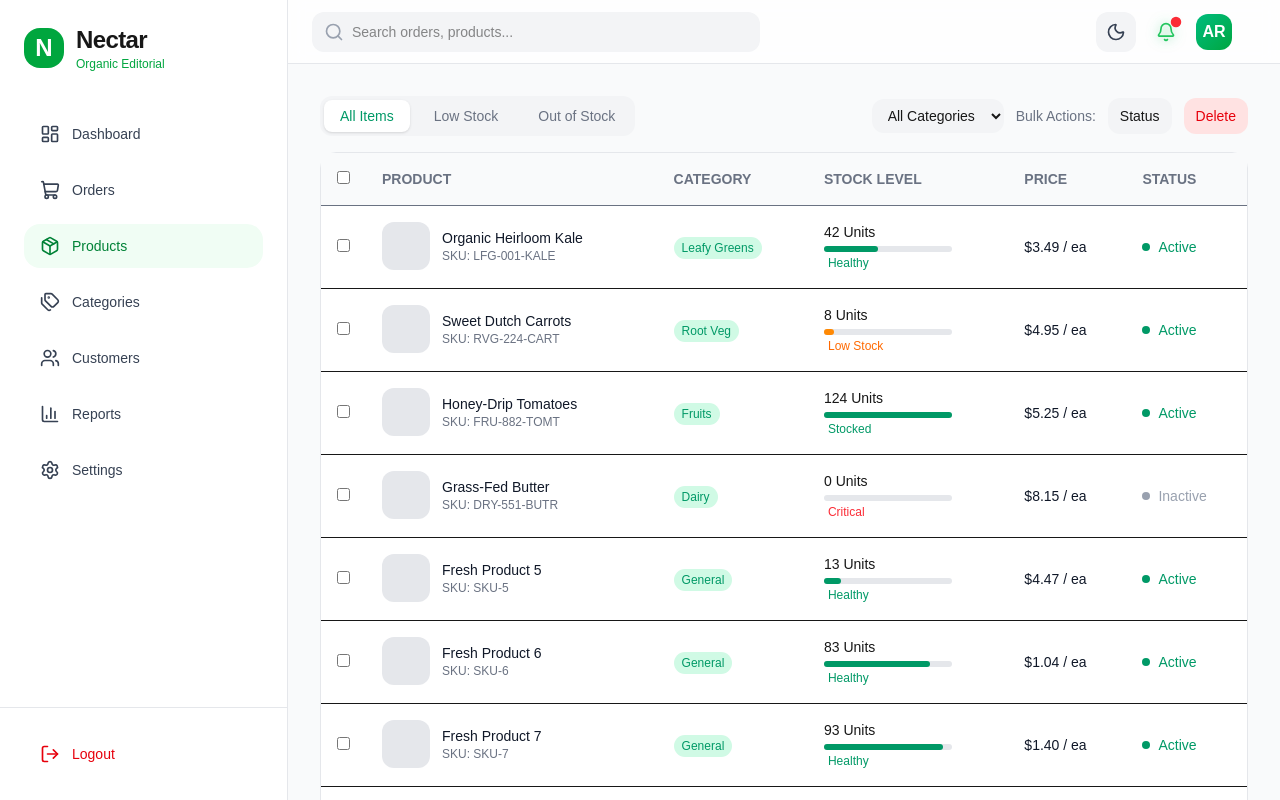
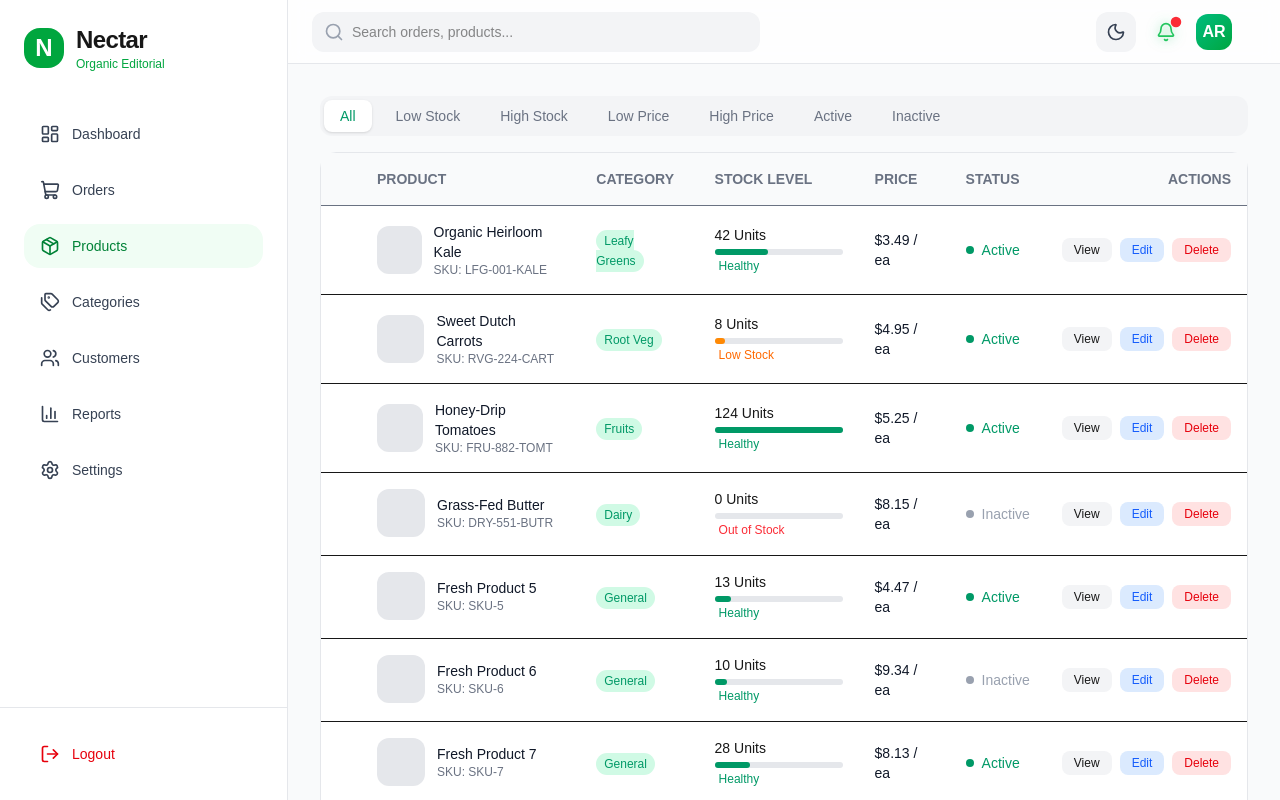
Before and after one commit to Robiul-Haque/Nectar_Dashboard_Next_Ts, a Next.js app: page /dashboard/products in a window 1280 px wide. Built offline with nearby package versions, Linux system fonts and the light colour scheme.

Commit message:
Update product page UI

```diff
--- a/src/app/dashboard/products/page.tsx
+++ b/src/app/dashboard/products/page.tsx
@@ -1,11 +1,16 @@
+"use client";
+
+import { useState } from "react";
 import ProductFilters from "@/components/dashboard/products/ProductFilters";
 import ProductTable from "@/components/dashboard/products/ProductTable";
 
 export default function ProductsPage() {
+    const [filter, setFilter] = useState("all");
+
     return (
         <section className="w-full space-y-4">
-            <ProductFilters />
-            <ProductTable />
+            <ProductFilters activeFilter={filter} setFilter={setFilter} />
+            <ProductTable filter={filter} />
         </section>
     );
 }
--- a/src/components/dashboard/products/ProductFilters.tsx
+++ b/src/components/dashboard/products/ProductFilters.tsx
@@ -1,40 +1,35 @@
 "use client";
 
-export default function ProductFilters() {
+interface Props {
+    activeFilter: string;
+    setFilter: (value: string) => void;
+}
+
+export default function ProductFilters({ activeFilter, setFilter }: Props) {
+    const filters = [
+        { label: "All", value: "all" },
+        { label: "Low Stock", value: "low" },
+        { label: "High Stock", value: "high" },
+        { label: "Low Price", value: "lowPrice" },
+        { label: "High Price", value: "highPrice" },
+        { label: "Active", value: "active" },
+        { label: "Inactive", value: "inactive" },
+    ];
+
     return (
-        <div className="w-full flex flex-col lg:flex-row justify-between items-start lg:items-center gap-4">
-
-            {/* LEFT */}
-            <div className="flex items-center gap-2 bg-gray-100 dark:bg-gray-800 p-1 rounded-xl">
-                <button className="px-4 py-1.5 bg-white dark:bg-gray-900 text-emerald-600 rounded-lg text-sm font-medium shadow-sm">
-                    All Items
+        <div className="flex flex-wrap gap-2 bg-gray-100 dark:bg-gray-800 p-1 rounded-xl">
+            {filters.map((f) => (
+                <button
+                    key={f.value}
+                    onClick={() => setFilter(f.value)}
+                    className={`px-4 py-1.5 text-sm rounded-lg transition ${activeFilter === f.value
+                        ? "bg-white dark:bg-gray-900 text-emerald-600 shadow-sm"
+                        : "text-gray-500 hover:text-gray-900 dark:hover:text-white"
+                        }`}
+                >
+                    {f.label}
                 </button>
-                <button className="px-4 py-1.5 text-sm text-gray-500 hover:text-gray-900 dark:hover:text-white">
-                    Low Stock
-                </button>
-                <button className="px-4 py-1.5 text-sm text-gray-500 hover:text-gray-900 dark:hover:text-white">
-                    Out of Stock
-                </button>
-            </div>
-
-            {/* RIGHT */}
-            <div className="flex items-center gap-3 flex-wrap">
-                <select className="px-3 py-2 rounded-xl bg-gray-100 dark:bg-gray-800 text-sm outline-none">
-                    <option>All Categories</option>
-                    <option>Leafy Greens</option>
-                    <option>Fruits</option>
-                </select>
-
-                <span className="text-sm text-gray-500">Bulk Actions:</span>
-
-                <button className="px-3 py-2 rounded-xl bg-gray-100 dark:bg-gray-800 text-sm">
-                    Status
-                </button>
-
-                <button className="px-3 py-2 rounded-xl bg-red-100 text-red-600 text-sm">
-                    Delete
-                </button>
-            </div>
+            ))}
         </div>
     );
 }
--- a/src/components/dashboard/products/ProductTable.tsx
+++ b/src/components/dashboard/products/ProductTable.tsx
@@ -1,6 +1,20 @@
 "use client";
 
-const products = [
+import { useMemo, useState } from "react";
+
+type Product = {
+    id: number;
+    name: string;
+    sku: string;
+    category: string;
+    stock: number;
+    status: string;
+    price: number;
+    active: boolean;
+};
+
+/* ---------------- DUMMY DATA ---------------- */
+const products: Product[] = [
     {
         id: 1,
         name: "Organic Heirloom Kale",
@@ -37,49 +51,83 @@ const products = [
         sku: "DRY-551-BUTR",
         category: "Dairy",
         stock: 0,
-        status: "Critical",
+        status: "Out of Stock",
         price: 8.15,
         active: false,
     },
-    ...Array.from({ length: 6 }).map((_, i) => ({
+    ...Array.from({ length: 16 }).map((_, i) => ({
         id: i + 5,
         name: "Fresh Product " + (i + 5),
         sku: "SKU-" + (i + 5),
         category: "General",
         stock: Math.floor(Math.random() * 100),
         status: "Healthy",
-        price: (Math.random() * 10).toFixed(2),
-        active: true,
+        price: Number((Math.random() * 10).toFixed(2)),
+        active: Math.random() > 0.3,
     })),
 ];
 
-export default function ProductTable() {
+export default function ProductTable({ filter }: { filter: string }) {
+    const [page, setPage] = useState(1);
+    const limit = 10;
+
+    /* ---------------- FILTER ---------------- */
+    const filtered = useMemo(() => {
+        let data = [...products];
+
+        switch (filter) {
+            case "low":
+                return data.filter((p) => p.stock > 0 && p.stock < 10);
+            case "high":
+                return data.filter((p) => p.stock >= 50);
+            case "lowPrice":
+                return [...data].sort((a, b) => a.price - b.price);
+            case "highPrice":
+                return [...data].sort((a, b) => b.price - a.price);
+            case "active":
+                return data.filter((p) => p.active);
+            case "inactive":
+                return data.filter((p) => !p.active);
+            default:
+                return data;
+        }
+    }, [filter]);
+
+    /* ---------------- PAGINATION ---------------- */
+    const totalPages = Math.ceil(filtered.length / limit);
+
+    const paginated = useMemo(() => {
+        return filtered.slice((page - 1) * limit, page * limit);
+    }, [filtered, page]);
+
     return (
         <div className="w-full bg-white dark:bg-gray-900 rounded-2xl border border-gray-200 dark:border-gray-800">
 
+            {/* TABLE */}
             <div className="overflow-x-auto">
                 <table className="w-full text-sm">
 
                     {/* HEADER */}
                     <thead className="bg-gray-50 dark:bg-gray-950 text-gray-500 border-b dark:border-gray-800">
                         <tr>
-                            <th className="p-4 w-10"><input type="checkbox" /></th>
+                            <th className="p-4 w-10"></th>
                             <th className="p-4 text-left">PRODUCT</th>
                             <th className="p-4 text-left">CATEGORY</th>
                             <th className="p-4 text-left">STOCK LEVEL</th>
                             <th className="p-4 text-left">PRICE</th>
                             <th className="p-4 text-left">STATUS</th>
+                            <th className="p-4 text-right">ACTIONS</th>
                         </tr>
                     </thead>
 
                     {/* BODY */}
                     <tbody>
-                        {products.map((p) => (
+                        {paginated.map((p) => (
                             <tr
                                 key={p.id}
                                 className="border-b dark:border-gray-800 hover:bg-gray-50 dark:hover:bg-gray-800 transition"
                             >
-                                <td className="p-4"><input type="checkbox" /></td>
+                                <td className="p-4"></td>
 
                                 {/* PRODUCT */}
                                 <td className="p-4 flex items-center gap-3">
@@ -127,7 +175,11 @@ export default function ProductTable() {
                                                 : "text-emerald-600"
                                             }`}
                                     >
-                                        {p.status}
+                                        {p.stock === 0
+                                            ? "Out of Stock"
+                                            : p.stock < 10
+                                                ? "Low Stock"
+                                                : "Healthy"}
                                     </span>
                                 </td>
 
@@ -153,24 +205,66 @@ export default function ProductTable() {
                                         {p.active ? "Active" : "Inactive"}
                                     </span>
                                 </td>
+
+                                {/* ACTIONS (UPGRADED) */}
+                                <td className="p-4 text-right">
+                                    <div className="flex justify-end gap-2">
+
+                                        <button className="px-3 py-1 text-xs rounded-lg bg-gray-100 hover:bg-gray-200 dark:bg-gray-800 dark:hover:bg-gray-700 transition">
+                                            View
+                                        </button>
+
+                                        <button className="px-3 py-1 text-xs rounded-lg bg-blue-100 text-blue-600 hover:bg-blue-200 transition">
+                                            Edit
+                                        </button>
+
+                                        <button className="px-3 py-1 text-xs rounded-lg bg-red-100 text-red-600 hover:bg-red-200 transition">
+                                            Delete
+                                        </button>
+
+                                    </div>
+                                </td>
                             </tr>
                         ))}
                     </tbody>
                 </table>
             </div>
 
-            {/* PAGINATION */}
+            {/* PAGINATION (FUNCTIONAL + CLEAN) */}
             <div className="flex items-center justify-between p-4 text-sm text-gray-500">
-                <span>Showing 1 to 10 of 128 products</span>
+                <span>
+                    Page {page} of {totalPages}
+                </span>
 
                 <div className="flex items-center gap-2">
-                    <button className="w-8 h-8 rounded-lg bg-emerald-600 text-white">
-                        1
+                    <button
+                        disabled={page === 1}
+                        onClick={() => setPage((p) => p - 1)}
+                        className="px-3 py-1 rounded-lg bg-gray-100 dark:bg-gray-800 disabled:opacity-40"
+                    >
+                        Prev
                     </button>
-                    <button className="w-8 h-8">2</button>
-                    <button className="w-8 h-8">3</button>
-                    <span>...</span>
-                    <button className="w-8 h-8">32</button>
+
+                    {Array.from({ length: totalPages }).map((_, i) => (
+                        <button
+                            key={i}
+                            onClick={() => setPage(i + 1)}
+                            className={`w-8 h-8 rounded-lg ${page === i + 1
+                                ? "bg-emerald-600 text-white"
+                                : "bg-gray-100 dark:bg-gray-800"
+                                }`}
+                        >
+                            {i + 1}
+                        </button>
+                    ))}
+
+                    <button
+                        disabled={page === totalPages}
+                        onClick={() => setPage((p) => p + 1)}
+                        className="px-3 py-1 rounded-lg bg-gray-100 dark:bg-gray-800 disabled:opacity-40"
+                    >
+                        Next
+                    </button>
                 </div>
             </div>
         </div>
```
